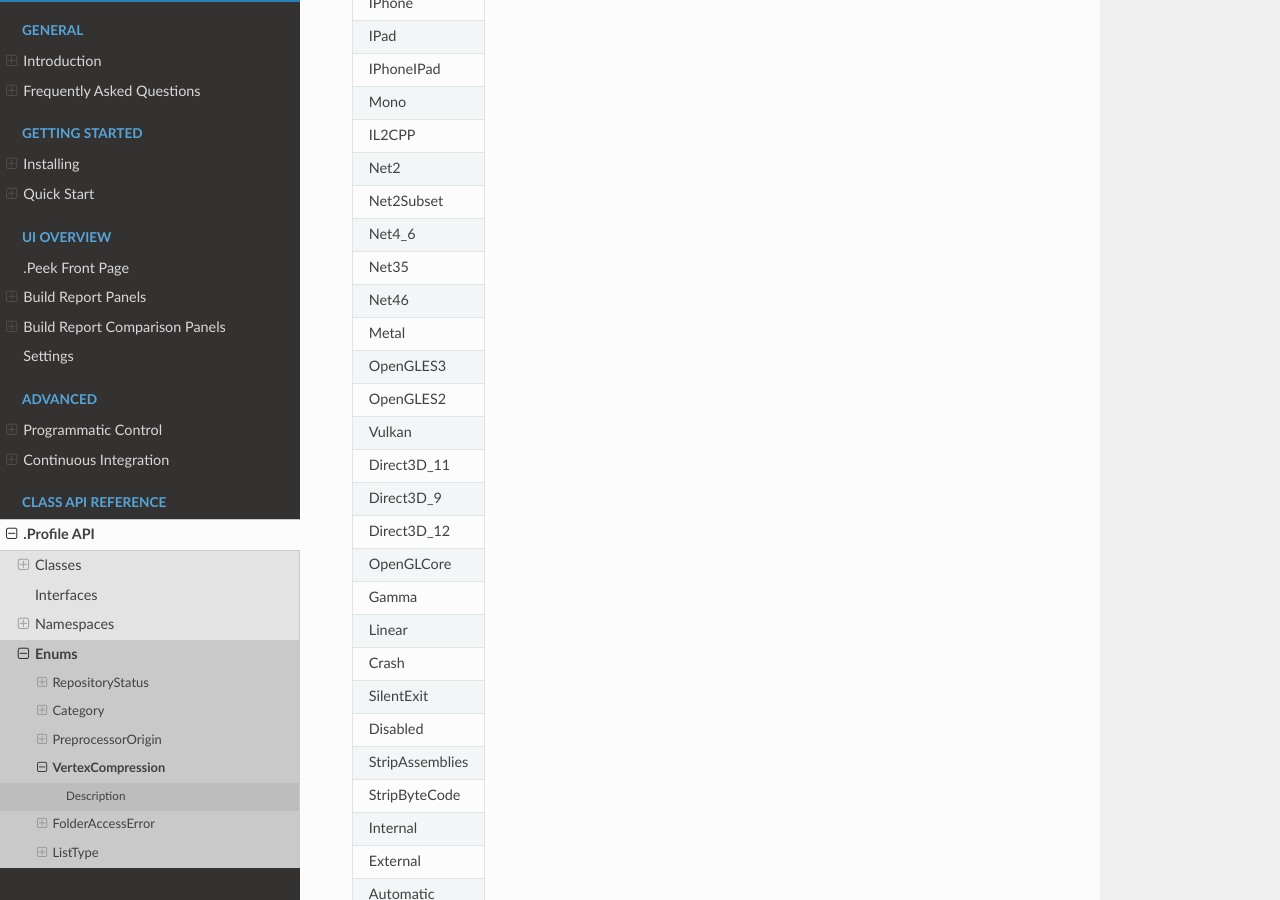
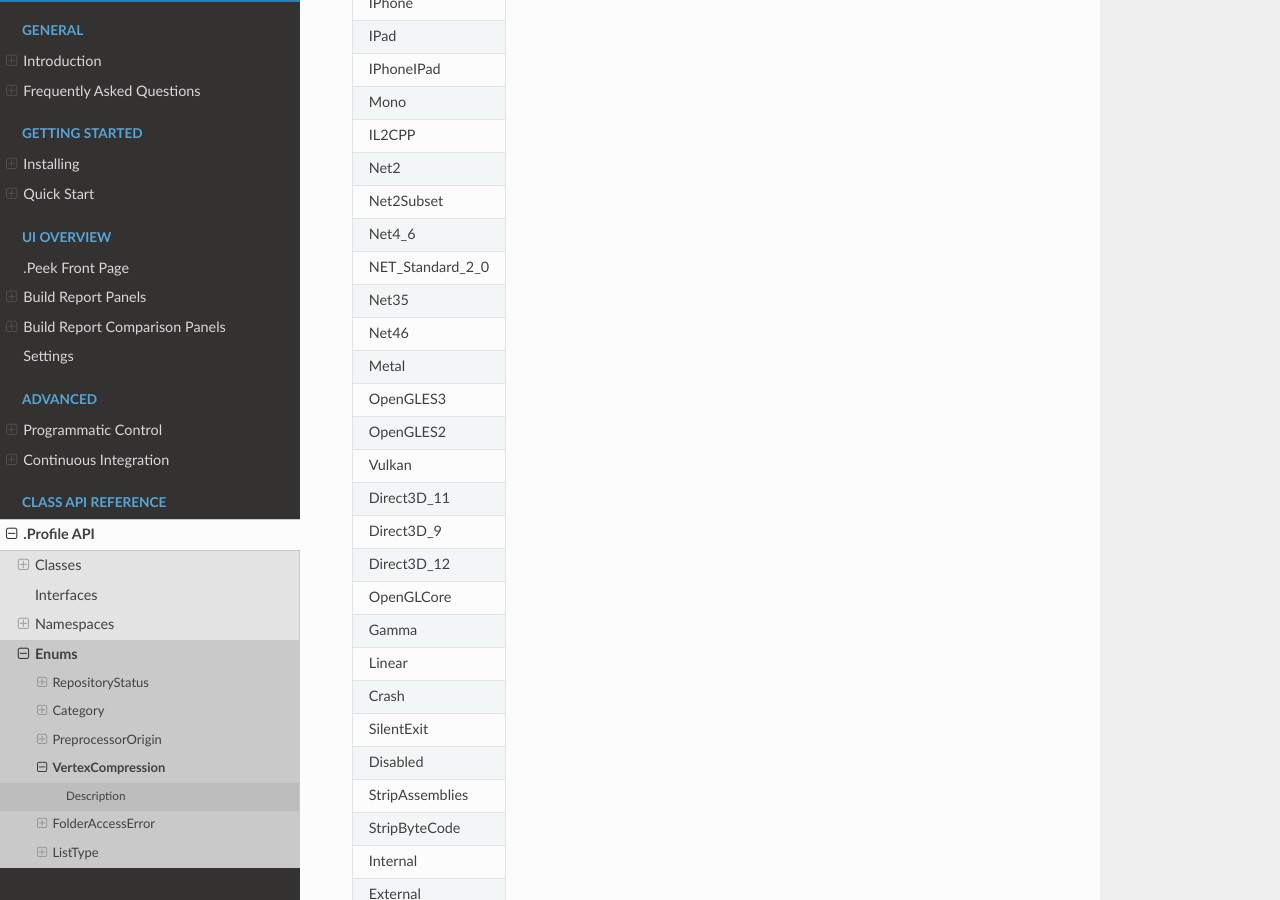
Before and after one commit to WellFiredDevelopment/dotPeekDocumentation, a Sphinx documentation site: the page built from sphinx/source/api/enums/enum_enumwellfired_peek_model_projectsettings.rst, in a window 1280 px wide and 900 px high, scrolled down 772 px. Built offline with Sphinx 7.4.7 and the Read the Docs theme 2.0.0, drawn with Linux system fonts in a browser that asks for light colours.

Commit message:
AutoBuildDocumentation

```diff
--- a/sphinx/source/api/enums/enum_enumwellfired_peek_model_projectsettings.rst
+++ b/sphinx/source/api/enums/enum_enumwellfired_peek_model_projectsettings.rst
@@ -10,102 +10,104 @@ Description
 
 
 
-+------------------+
-|Nothing           |
-+------------------+
-|Position          |
-+------------------+
-|Normal            |
-+------------------+
-|Color             |
-+------------------+
-|Uv0               |
-+------------------+
-|Uv1               |
-+------------------+
-|Uv2               |
-+------------------+
-|Uv3               |
-+------------------+
-|Tangent           |
-+------------------+
-|Everything        |
-+------------------+
-|SlowAndSafe       |
-+------------------+
-|Fast              |
-+------------------+
-|ArMv7             |
-+------------------+
-|Arm64             |
-+------------------+
-|Universal         |
-+------------------+
-|IPhone            |
-+------------------+
-|IPad              |
-+------------------+
-|IPhoneIPad        |
-+------------------+
-|Mono              |
-+------------------+
-|IL2CPP            |
-+------------------+
-|Net2              |
-+------------------+
-|Net2Subset        |
-+------------------+
-|Net4_6            |
-+------------------+
-|Net35             |
-+------------------+
-|Net46             |
-+------------------+
-|Metal             |
-+------------------+
-|OpenGLES3         |
-+------------------+
-|OpenGLES2         |
-+------------------+
-|Vulkan            |
-+------------------+
-|Direct3D_11       |
-+------------------+
-|Direct3D_9        |
-+------------------+
-|Direct3D_12       |
-+------------------+
-|OpenGLCore        |
-+------------------+
-|Gamma             |
-+------------------+
-|Linear            |
-+------------------+
-|Crash             |
-+------------------+
-|SilentExit        |
-+------------------+
-|Disabled          |
-+------------------+
-|StripAssemblies   |
-+------------------+
-|StripByteCode     |
-+------------------+
-|Internal          |
-+------------------+
-|External          |
-+------------------+
-|Automatic         |
-+------------------+
-|External          |
-+------------------+
-|Internal          |
-+------------------+
-|FAT               |
-+------------------+
-|ARMv7             |
-+------------------+
-|x86               |
-+------------------+
-|ARM64             |
-+------------------+
++-------------------+
+|Nothing            |
++-------------------+
+|Position           |
++-------------------+
+|Normal             |
++-------------------+
+|Color              |
++-------------------+
+|Uv0                |
++-------------------+
+|Uv1                |
++-------------------+
+|Uv2                |
++-------------------+
+|Uv3                |
++-------------------+
+|Tangent            |
++-------------------+
+|Everything         |
++-------------------+
+|SlowAndSafe        |
++-------------------+
+|Fast               |
++-------------------+
+|ArMv7              |
++-------------------+
+|Arm64              |
++-------------------+
+|Universal          |
++-------------------+
+|IPhone             |
++-------------------+
+|IPad               |
++-------------------+
+|IPhoneIPad         |
++-------------------+
+|Mono               |
++-------------------+
+|IL2CPP             |
++-------------------+
+|Net2               |
++-------------------+
+|Net2Subset         |
++-------------------+
+|Net4_6             |
++-------------------+
+|NET_Standard_2_0   |
++-------------------+
+|Net35              |
++-------------------+
+|Net46              |
++-------------------+
+|Metal              |
++-------------------+
+|OpenGLES3          |
++-------------------+
+|OpenGLES2          |
++-------------------+
+|Vulkan             |
++-------------------+
+|Direct3D_11        |
++-------------------+
+|Direct3D_9         |
++-------------------+
+|Direct3D_12        |
++-------------------+
+|OpenGLCore         |
++-------------------+
+|Gamma              |
++-------------------+
+|Linear             |
++-------------------+
+|Crash              |
++-------------------+
+|SilentExit         |
++-------------------+
+|Disabled           |
++-------------------+
+|StripAssemblies    |
++-------------------+
+|StripByteCode      |
++-------------------+
+|Internal           |
++-------------------+
+|External           |
++-------------------+
+|Automatic          |
++-------------------+
+|External           |
++-------------------+
+|Internal           |
++-------------------+
+|FAT                |
++-------------------+
+|ARMv7              |
++-------------------+
+|x86                |
++-------------------+
+|ARM64              |
++-------------------+
```
